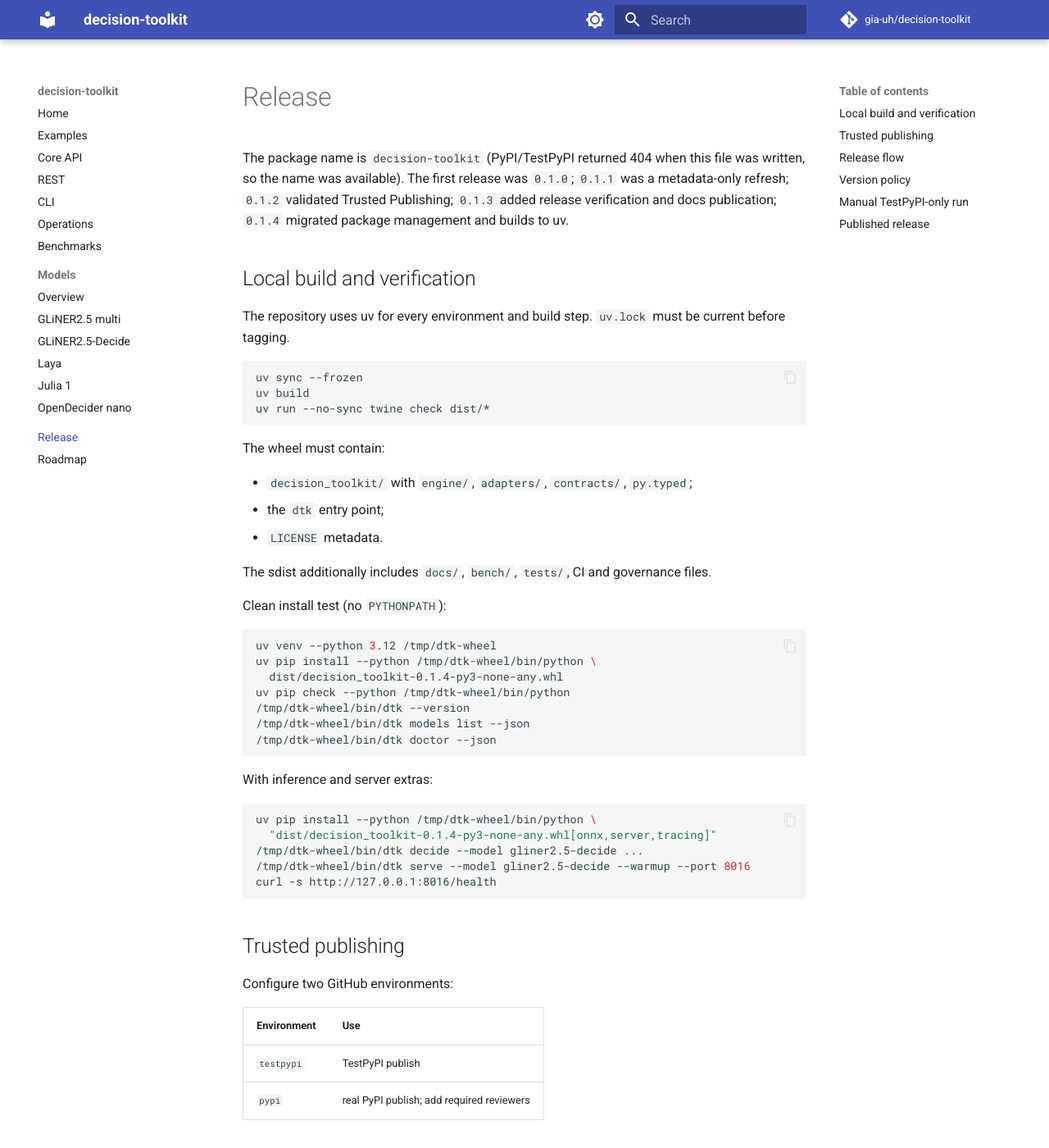
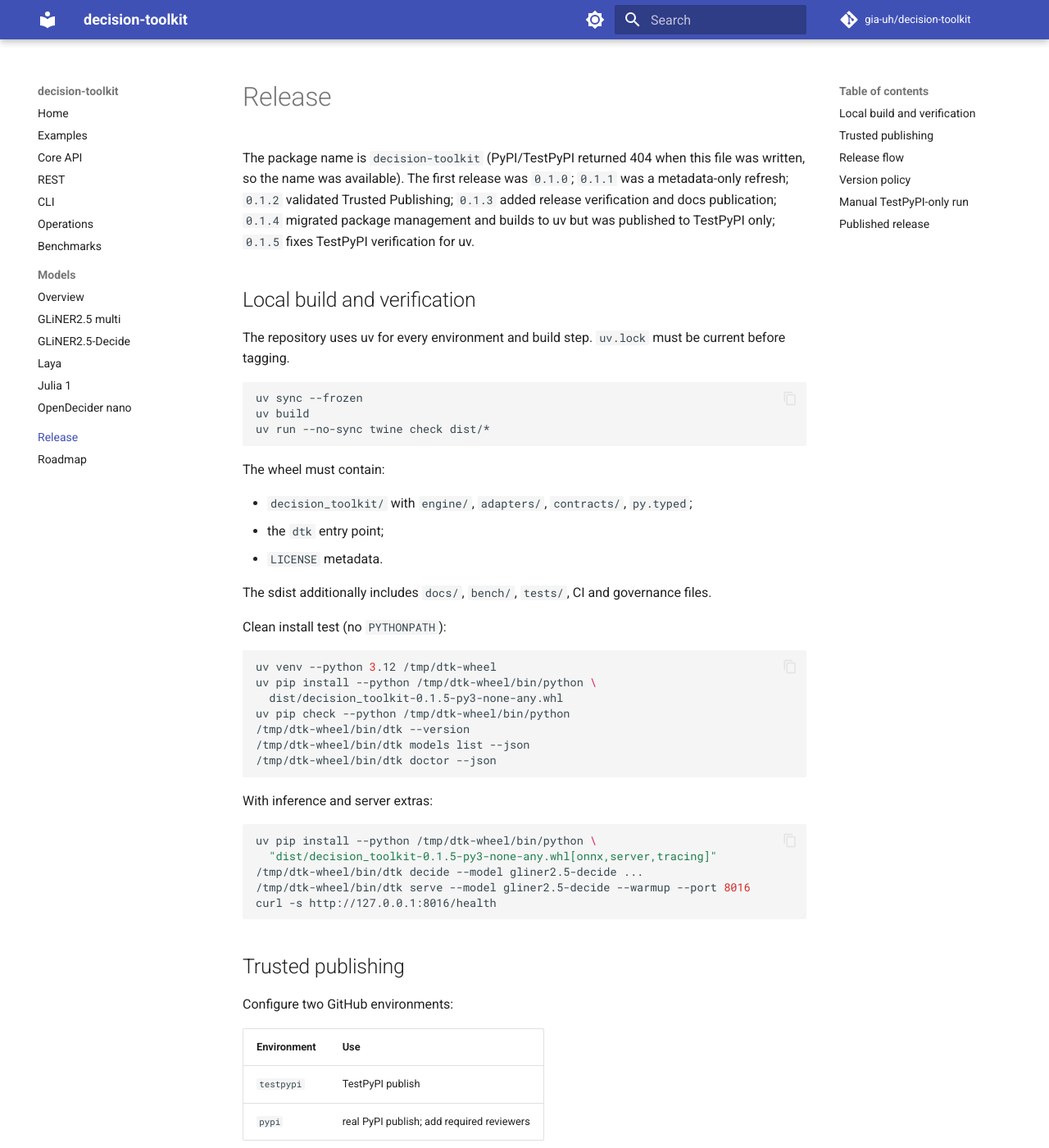
Before and after one commit to gia-uh/decision-toolkit, an MkDocs documentation site: the page built from docs/RELEASE.md, in a window 1280 px wide and 1400 px high. Shown: the whole window at 82% size. Built offline with MkDocs 1.6.1 and Material for MkDocs 9.7.7, drawn with Linux system fonts in a browser that asks for light colours; comment, search, counter and statistics services are not loaded; some of the changed text lies outside the part shown.

Commit message:
release: decision-toolkit 0.1.5 fix TestPyPI verification

````diff
--- a/docs/RELEASE.md
+++ b/docs/RELEASE.md
@@ -4,7 +4,8 @@
 file was written, so the name was available). The first release was `0.1.0`;
 `0.1.1` was a metadata-only refresh; `0.1.2` validated Trusted Publishing;
 `0.1.3` added release verification and docs publication; `0.1.4` migrated
-package management and builds to uv.
+package management and builds to uv but was published to TestPyPI only; `0.1.5`
+fixes TestPyPI verification for uv.
 
 ## Local build and verification
 
@@ -31,7 +32,7 @@
 ```bash
 uv venv --python 3.12 /tmp/dtk-wheel
 uv pip install --python /tmp/dtk-wheel/bin/python \
-  dist/decision_toolkit-0.1.4-py3-none-any.whl
+  dist/decision_toolkit-0.1.5-py3-none-any.whl
 uv pip check --python /tmp/dtk-wheel/bin/python
 /tmp/dtk-wheel/bin/dtk --version
 /tmp/dtk-wheel/bin/dtk models list --json
@@ -42,7 +43,7 @@
 
 ```bash
 uv pip install --python /tmp/dtk-wheel/bin/python \
-  "dist/decision_toolkit-0.1.4-py3-none-any.whl[onnx,server,tracing]"
+  "dist/decision_toolkit-0.1.5-py3-none-any.whl[onnx,server,tracing]"
 /tmp/dtk-wheel/bin/dtk decide --model gliner2.5-decide ...
 /tmp/dtk-wheel/bin/dtk serve --model gliner2.5-decide --warmup --port 8016
 curl -s http://127.0.0.1:8016/health
@@ -76,8 +77,8 @@
 4. Create and push an annotated tag:
 
    ```bash
-   git tag -a v0.1.4 -m "decision-toolkit 0.1.4"
-   git push origin v0.1.4
+   git tag -a v0.1.5 -m "decision-toolkit 0.1.5"
+   git push origin v0.1.5
    ```
 
 5. `.github/workflows/release.yml` builds once, publishes to **TestPyPI**, then
@@ -120,14 +122,16 @@
 
 ## Published release
 
-`0.1.4` is published through Trusted Publishing on 2026-10-20:
+`0.1.5` is published through Trusted Publishing on 2026-10-20:
 
-<https://pypi.org/project/decision-toolkit/0.1.4/>
+<https://pypi.org/project/decision-toolkit/0.1.5/>
 
 `0.1.0` was the first release; `0.1.1` refreshed the PyPI description; `0.1.2`
 validated the OIDC TestPyPI → PyPI flow; `0.1.3` added post-publish install
 verification and the GitHub Pages documentation site; `0.1.4` moved the
-development, build, CI, release and documentation environments to uv.
+development, build, CI, release and documentation environments to uv but was
+published to TestPyPI only; `0.1.5` fixes TestPyPI resolution during release
+verification.
 
 The tag-triggered workflow remains the preferred path for future releases once
 the TestPyPI/PyPI trusted publishers and protected environments are configured.
--- a/pyproject.toml
+++ b/pyproject.toml
@@ -4,7 +4,7 @@
 
 [project]
 name = "decision-toolkit"
-version = "0.1.4"
+version = "0.1.5"
 description = "Local-first toolkit for open-weights decision models: one ONNX engine, one adapter per model contract, typed choice/yes-no/score decisions with probabilities on CPU."
 readme = "README.md"
 requires-python = ">=3.12"
--- a/src/decision_toolkit/__init__.py
+++ b/src/decision_toolkit/__init__.py
@@ -7,7 +7,7 @@
 
 from __future__ import annotations
 
-__version__ = "0.1.4"
+__version__ = "0.1.5"
 
 from .adapters import register_adapter
 from .calibration import brier_score, expected_calibration_error, threshold_sweep
````
Also changed, not shown: other parts of docs/RELEASE.md (+2 -1 lines), CHANGELOG.md (+15 -7 lines), README.md (+2 -2 lines), 2 other files.
